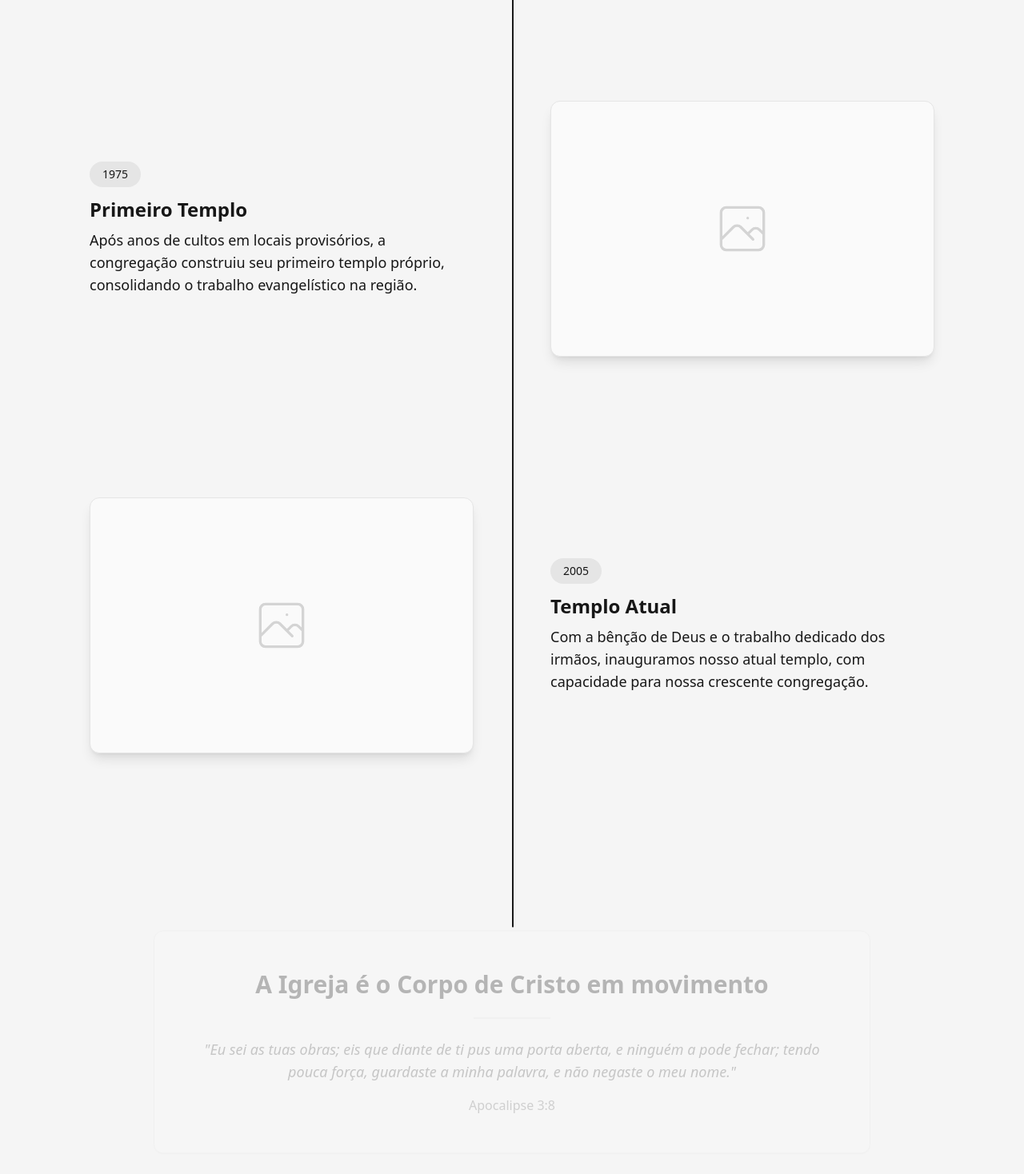
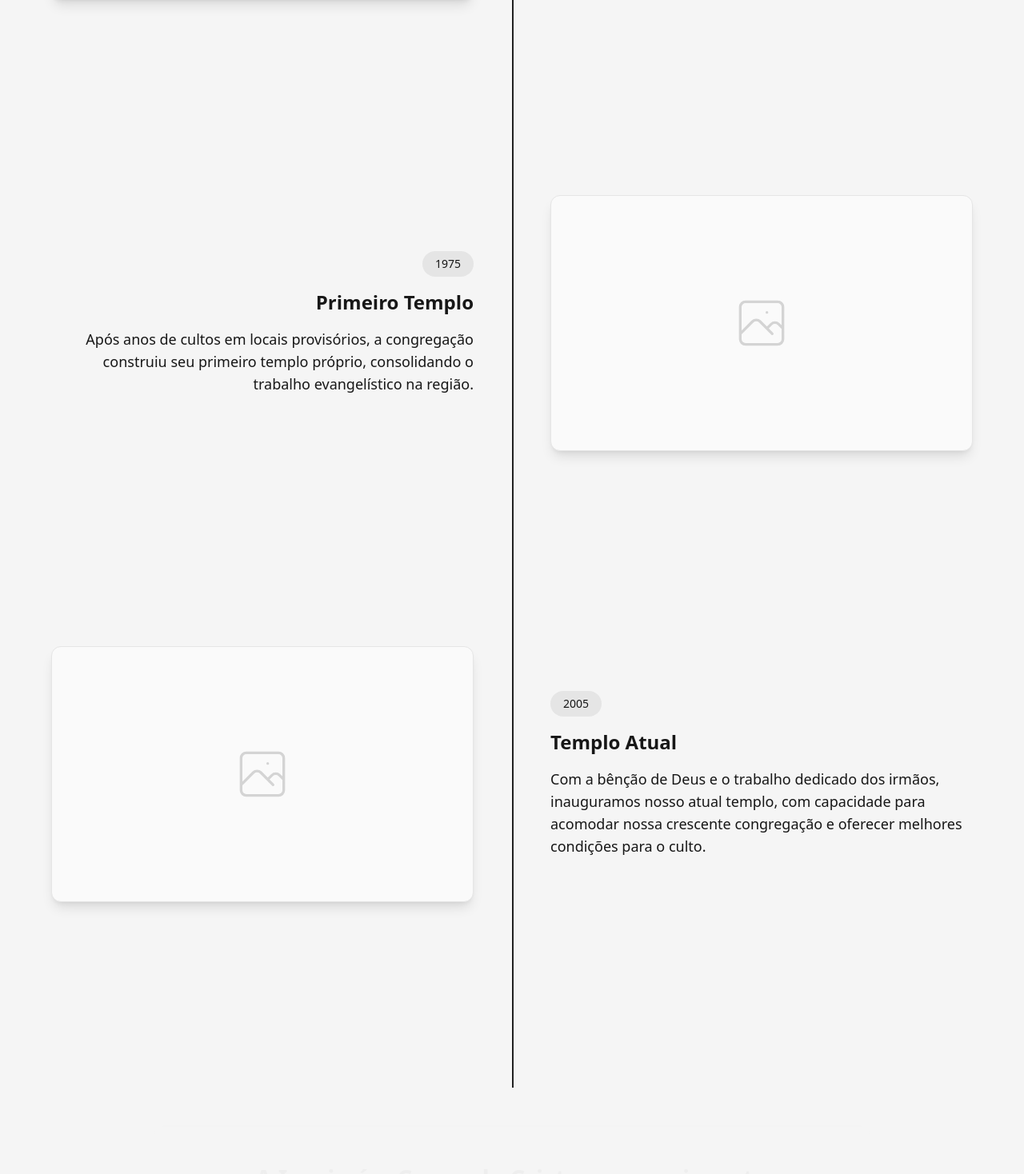
Before and after one commit to AbnerGoulart/ad_barreira_lp, a React (Vite) app: page /about in a window 1280 px wide. Shown: the part 702-2170 px from the top of the page at 80% size. Built offline with nearby package versions, Linux system fonts and the light colour scheme.

Commit message:
correção da animação do componente timeline do ChurchHistory

```diff
--- a/src/components/ChurchHistory/ChurchHistory.tsx
+++ b/src/components/ChurchHistory/ChurchHistory.tsx
@@ -1,66 +1,76 @@
-import { useRef } from "react";
-import { useScroll, useTransform, motion } from "framer-motion";
-import { SectionHeader } from "./SectionHeader";
-import { Timeline } from "./Timeline";
-import { FinalMessage } from "./FinalMessage";
+import { useScroll, motion, useTransform } from "framer-motion"
+import { useRef } from "react"
+import { SectionHeader } from "./SectionHeader"
+import { TimelineItem } from "./TimelineItem"
+import { FinalMessage } from "./FinalMessage"
 
-export function ChurchHistory() {
-  const ref = useRef(null);
+export const ChurchHistory = () => {
+  const ref = useRef(null)
   const { scrollYProgress } = useScroll({
     target: ref,
     offset: ["start center", "end center"]
-  });
+  })
 
-  const lineScale = useTransform(scrollYProgress, [0, 0.9], [0, 1]);
-  const imageX = useTransform(scrollYProgress, [0, 0.5, 1], [-150, 0, 0]);
-  const textX = useTransform(scrollYProgress, [0, 0.5, 1], [150, 0, 0]);
-  const opacity = useTransform(scrollYProgress, [0, 0.4, 0.6], [0, 0.8, 1]);
-  const messageOpacity = useTransform(scrollYProgress, [0.85, 1], [0, 1]);
-  const messageY = useTransform(scrollYProgress, [0.85, 1], [30, 0]);
+  const lineScale = useTransform(scrollYProgress, [0, 0.9], [0, 1])
+
+  const timelineData = [
+    {
+      year: "1963",
+      title: "A Fundação",
+      description: "A Assembleia de Deus - AD Barreira foi fundada em 1963 pelo Pastor José Rosa, estabelecendo-se em Delfim Moreira/MG, no bairro da Barreira, alto da Serra da Mantiqueira.",
+      imageSide: "left" as const
+    },
+    {
+      year: "1975",
+      title: "Primeiro Templo",
+      description: "Após anos de cultos em locais provisórios, a congregação construiu seu primeiro templo próprio, consolidando o trabalho evangelístico na região.",
+      imageSide: "right" as const
+    },
+    {
+      year: "2005",
+      title: "Templo Atual",
+      description: "Com a bênção de Deus e o trabalho dedicado dos irmãos, inauguramos nosso atual templo, com capacidade para acomodar nossa crescente congregação e oferecer melhores condições para o culto.",
+      imageSide: "left" as const
+    }
+  ]
+
+  const finalMessage = {
+    title: "A Igreja é o Corpo de Cristo em movimento",
+    verse: "\"Eu sei as tuas obras; eis que diante de ti pus uma porta aberta, e ninguém a pode fechar; tendo pouca força, guardaste a minha palavra, e não negaste o meu nome.\"",
+    reference: "Apocalipse 3:8"
+  }
 
   return (
     <section
       ref={ref}
       className="py-12 md:py-20 px-4 sm:px-6 lg:px-8 bg-neutral-100 w-full font-geist"
     >
-      <div className="max-w-6xl mx-auto relative">
-        <SectionHeader />
+      <div className="max-w-6xl mx-auto">
+        <SectionHeader title="NOSSA HISTÓRIA" />
 
-        <motion.div
-          className="hidden md:block absolute left-1/2 h-[80%] w-0.5 bg-neutral-900 transform -translate-x-1/2 origin-top"
-          style={{ scaleY: lineScale, opacity: lineScale }}
-        />
+        <div className="relative">
+          <motion.div
+            className="hidden md:block absolute left-1/2 h-[calc(100%-200px)] w-0.5 bg-neutral-900 transform -translate-x-1/2 origin-top"
+            style={{
+              scaleY: lineScale,
+              opacity: lineScale
+            }}
+          />
 
-        <div className="space-y-24">
-          <Timeline
-            year="1963"
-            title="A Fundação"
-            description="A Assembleia de Deus - AD Barreira foi fundada em 1963 pelo Pastor José Rosa, estabelecendo-se em Delfim Moreira/MG, no bairro da Barreira, alto da Serra da Mantiqueira."
-            imageX={imageX}
-            textX={textX}
-            opacity={opacity}
-          />
-          <Timeline
-            year="1975"
-            title="Primeiro Templo"
-            description="Após anos de cultos em locais provisórios, a congregação construiu seu primeiro templo próprio, consolidando o trabalho evangelístico na região."
-            imageX={imageX}
-            textX={textX}
-            opacity={opacity}
-            reverse
-          />
-          <Timeline
-            year="2005"
-            title="Templo Atual"
-            description="Com a bênção de Deus e o trabalho dedicado dos irmãos, inauguramos nosso atual templo, com capacidade para nossa crescente congregação."
-            imageX={imageX}
-            textX={textX}
-            opacity={opacity}
-          />
+          {timelineData.map((item, index) => (
+            <TimelineItem
+              key={index}
+              {...item}
+              index={index}
+              scrollYProgress={scrollYProgress}
+              // Adiciona um delay progressivo baseado no índice
+              animationDelay={index * 0.15}
+            />
+          ))}
+
+          <FinalMessage {...finalMessage} scrollYProgress={scrollYProgress} />
         </div>
-
-        <FinalMessage opacity={messageOpacity} y={messageY} />
       </div>
     </section>
-  );
+  )
 }
--- a/src/components/ChurchHistory/FinalMessage.tsx
+++ b/src/components/ChurchHistory/FinalMessage.tsx
@@ -1,20 +1,26 @@
-import { motion } from "framer-motion";
+import { motion, useTransform } from "framer-motion"
+import { FinalMessageProps } from "./types"
 
-export function FinalMessage({ opacity, y }) {
+export const FinalMessage = ({ title, verse, reference, scrollYProgress }: FinalMessageProps & { scrollYProgress: any }) => {
+  const opacity = useTransform(scrollYProgress, [0.85, 1], [0, 1])
+  const y = useTransform(scrollYProgress, [0.85, 1], [30, 0])
+
   return (
     <motion.div
-      className="text-center bg-neutral-50 rounded-xl p-8 md:p-12 shadow-sm border border-neutral-200 mx-auto max-w-4xl mt-32 md:mt-40 pt-12 pb-20"
-      style={{ opacity, y }}
+      className="mt-32 md:mt-40 pt-12 pb-20 text-center bg-neutral-50 rounded-xl p-8 md:p-12 shadow-sm border border-neutral-200 mx-auto max-w-4xl"
+      style={{
+        opacity,
+        y
+      }}
     >
       <h3 className="text-2xl md:text-3xl font-bold text-neutral-900 mb-6">
-        A Igreja é o Corpo de Cristo em movimento
+        {title}
       </h3>
-      <div className="h-px w-24 bg-neutral-300 mx-auto mb-6"></div>
+      <div className="h-px w-24 bg-neutral-300 mx-auto mb-6" />
       <p className="text-sm sm:text-base md:text-lg text-neutral-600 italic">
-        "Eu sei as tuas obras; eis que diante de ti pus uma porta aberta, e ninguém a pode fechar;
-        tendo pouca força, guardaste a minha palavra, e não negaste o meu nome."
+        {verse}
       </p>
-      <p className="mt-4 text-neutral-500">Apocalipse 3:8</p>
+      <p className="mt-4 text-neutral-500">{reference}</p>
     </motion.div>
-  );
+  )
 }
--- a/src/components/ChurchHistory/SectionHeader.tsx
+++ b/src/components/ChurchHistory/SectionHeader.tsx
@@ -1,7 +1,6 @@
-import { motion } from "framer-motion";
+import { motion } from "framer-motion"
 
-export function SectionHeader() {
-  return (
+export const SectionHeader = ({ title }: { title: string }) => (
   <motion.div
     initial={{ opacity: 0, y: 20 }}
     whileInView={{ opacity: 1, y: 0 }}
@@ -10,9 +9,8 @@ export function SectionHeader() {
     className="text-center mb-12 md:mb-20"
   >
     <h2 className="text-3xl md:text-4xl lg:text-5xl font-black text-neutral-900">
-        NOSSA HISTÓRIA
+      {title}
     </h2>
-      <div className="mt-4 h-1 w-20 bg-neutral-900 mx-auto rounded-full"></div>
+    <div className="mt-4 h-1 w-20 bg-neutral-900 mx-auto rounded-full" />
   </motion.div>
-  );
-}
+)
--- a/src/components/ChurchHistory/Timeline.tsx
+++ /dev/null
@@ -1,34 +0,0 @@
-import { motion } from "framer-motion";
-
-export function Timeline({ year, title, description, imageX, textX, opacity, reverse = false }) {
-  return (
-    <div className={`flex flex-col md:flex-row ${reverse ? "md:flex-row-reverse" : ""} items-center min-h-[400px] md:min-h-[500px]"`}>
-      <motion.div
-        className="md:w-1/2 md:px-12 mb-6 md:mb-0"
-        style={{ x: imageX, opacity }}
-      >
-        <div className="relative h-64 md:h-80 w-full rounded-xl overflow-hidden shadow-lg bg-neutral-50 border border-neutral-200 flex items-center justify-center">
-          {/* Ícone ou imagem */}
-          <svg className="w-16 h-16 md:w-20 md:h-20 text-neutral-300" fill="none" stroke="currentColor" viewBox="0 0 24 24">
-            <path strokeLinecap="round" strokeLinejoin="round" strokeWidth={1} d="M4 16l4.586-4.586a2 2 0 012.828 0L16 16m-2-2l1.586-1.586a2 2 0 012.828 0L20 14m-6-6h.01M6 20h12a2 2 0 002-2V6a2 2 0 00-2-2H6a2 2 0 00-2 2v12a2 2 0 002 2z" />
-          </svg>
-        </div>
-      </motion.div>
-
-      <motion.div
-        className="md:w-1/2 md:px-12"
-        style={{ x: textX, opacity }}
-      >
-        <div className="inline-flex items-center px-4 py-1.5 rounded-full text-xs md:text-sm font-medium bg-neutral-200 text-neutral-900 mb-3">
-          {year}
-        </div>
-        <h3 className="text-xl md:text-2xl font-bold text-neutral-900 mb-2">
-          {title}
-        </h3>
-        <p className="text-sm sm:text-base md:text-lg text-neutral-900 leading-relaxed">
-          {description}
-        </p>
-      </motion.div>
-    </div>
-  );
-}
--- /dev/null
+++ b/src/components/ChurchHistory/TimelineItem.tsx
@@ -0,0 +1,78 @@
+import { motion, useTransform } from "framer-motion"
+import { TimelineItemProps } from "./types"
+
+export const TimelineItem = ({
+  year,
+  title,
+  description,
+  imageSide,
+  index,
+  scrollYProgress,
+  animationDelay = 0
+}: TimelineItemProps & {
+  scrollYProgress: any
+  animationDelay?: number
+}) => {
+  // Ajusta a animação baseado no imageSide
+  const initialImageX = imageSide === 'left' ? -150 : 150
+  const initialTextX = imageSide === 'left' ? 150 : -150
+
+  const imageX = useTransform(scrollYProgress,
+    [0, 0.5, 1],
+    [initialImageX, 0, 0]
+  )
+
+  const textX = useTransform(scrollYProgress,
+    [0, 0.5, 1],
+    [initialTextX, 0, 0]
+  )
+
+  const opacity = useTransform(scrollYProgress,
+    [0, 0.4, 0.6],
+    [0, 0.8, 1]
+  )
+
+  return (
+    <motion.div
+      className={`flex flex-col md:flex-row items-center mb-12 md:mb-16 min-h-[400px] md:min-h-[500px]`}
+      initial={{ opacity: 0 }}
+      whileInView={{ opacity: 1 }}
+      transition={{ delay: animationDelay }}
+      viewport={{ once: true, margin: "-50px" }}
+    >
+      {/* Imagem */}
+      <motion.div
+        className={`md:w-1/2 ${imageSide === 'left' ? 'md:pr-12 order-1' : 'md:pl-12 order-2'} mb-6 md:mb-0`}
+        style={{
+          x: imageX,
+          opacity
+        }}
+      >
+        <div className="relative h-64 md:h-80 w-full rounded-xl overflow-hidden shadow-lg bg-neutral-50 border border-neutral-200 flex items-center justify-center">
+          <svg className="w-16 h-16 md:w-20 md:h-20 text-neutral-300" fill="none" stroke="currentColor" viewBox="0 0 24 24">
+            <path strokeLinecap="round" strokeLinejoin="round" strokeWidth={1} d="M4 16l4.586-4.586a2 2 0 012.828 0L16 16m-2-2l1.586-1.586a2 2 0 012.828 0L20 14m-6-6h.01M6 20h12a2 2 0 002-2V6a2 2 0 00-2-2H6a2 2 0 00-2 2v12a2 2 0 002 2z" />
+          </svg>
+        </div>
+      </motion.div>
+
+      {/* Texto */}
+      <motion.div
+        className={`md:w-1/2 ${imageSide === 'left' ? 'md:pl-12 order-2' : 'md:pr-12 order-1 md:text-right'}`}
+        style={{
+          x: textX,
+          opacity
+        }}
+      >
+        <div className="inline-flex items-center px-4 py-1.5 rounded-full text-xs md:text-sm font-medium bg-neutral-200 text-neutral-900 mb-3 md:mb-4">
+          {year}
+        </div>
+        <h3 className="text-xl md:text-2xl font-bold text-neutral-900 mb-2 md:mb-4">
+          {title}
+        </h3>
+        <p className="text-sm sm:text-base md:text-lg text-neutral-900 leading-relaxed">
+          {description}
+        </p>
+      </motion.div>
+    </motion.div>
+  )
+}
--- a/src/components/ChurchHistory/index.tsx
+++ b/src/components/ChurchHistory/index.tsx
@@ -1 +1 @@
-export * from "./ChurchHistory";
+export { ChurchHistory } from './ChurchHistory'
--- /dev/null
+++ b/src/components/ChurchHistory/types.ts
@@ -0,0 +1,13 @@
+export interface TimelineItemProps {
+  year: string
+  title: string
+  description: string
+  imageSide: 'left' | 'right'
+  index: number
+}
+
+export interface FinalMessageProps {
+  title: string
+  verse: string
+  reference: string
+}
```
Lines whose indentation alone changed are shown as unchanged.
